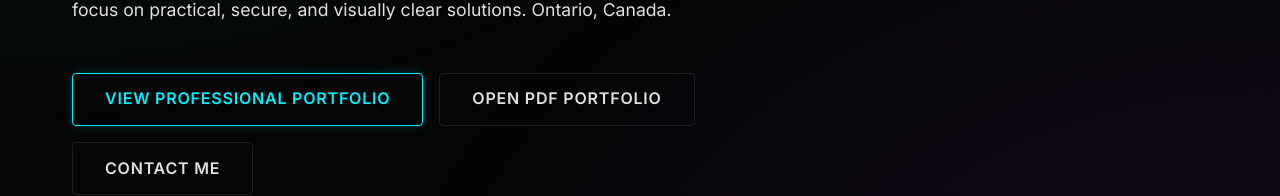
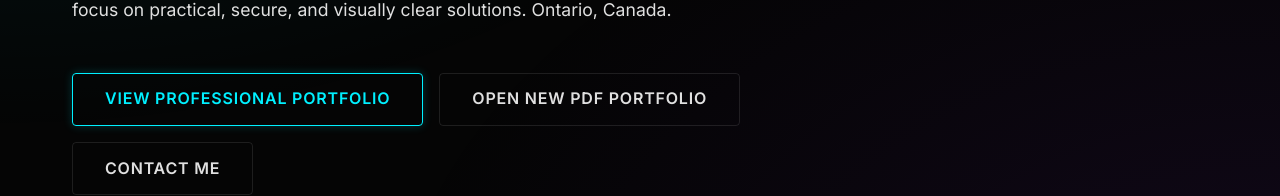
Before and after one commit to zetss125/career-website, a Next.js app: page / in a window 1280 px wide. Shown: the part 432-628 px from the top of the page. Built offline with nearby package versions, Linux system fonts and the light colour scheme.

Commit message:
Point portfolio links to new PDF

```diff
--- a/src/app/page.tsx
+++ b/src/app/page.tsx
@@ -21,7 +21,7 @@ export default function Home() {
             </p>
             <div className="animate-fade-in delay-400" style={{ display: 'flex', gap: '1rem', flexWrap: 'wrap' }}>
               <a href="#portfolio" className="btn btn-primary">View Professional Portfolio</a>
-              <a href="/RAWAD%20ABI%20NAIM%20AI%20SOFT%20ENGINEER%20NEW.pdf" target="_blank" rel="noopener noreferrer" className="btn btn-secondary">Open PDF Portfolio</a>
+              <a href="/RAWAD%20ABI%20NAIM%20AI%20SOFT%20ENGINEER%20NEW.pdf" target="_blank" rel="noopener noreferrer" className="btn btn-secondary">Open New PDF Portfolio</a>
               <a href="mailto:rawadnm15@gmail.com" className="btn btn-secondary">Contact Me</a>
             </div>
           </div>
```
